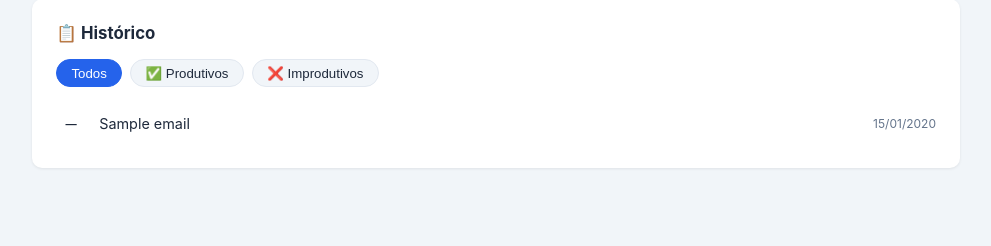
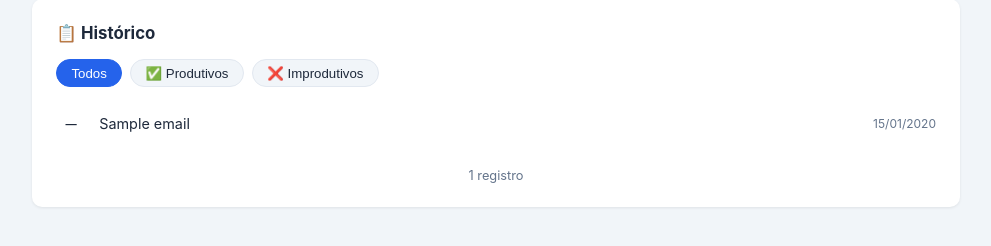
Before and after one commit to luanramos15/python-project, a Flask app: page / in a window 1280 px wide. Shown: the part 554-800 px from the top of the page, without its empty margins (144-1135 px from the left). Run offline with Flask 3, Linux system fonts and the light colour scheme; tables that the repository leaves empty hold one stand-in row (values such as "Sample post"); parts of the project's set-up code (start-up, migrations or seed data) failed here and were passed over.

Commit message:
Adding historic pagination

```diff
--- a/templates/index.html
+++ b/templates/index.html
@@ -293,6 +293,41 @@
     .filter-btn.active[data-filter="Produtivo"] { background: var(--green); color: #fff; border-color: var(--green); }
     .filter-btn.active[data-filter="Improdutivo"] { background: var(--red); color: #fff; border-color: var(--red); }
 
+    /* ---------- Pagination ---------- */
+    .pagination {
+      display: flex;
+      align-items: center;
+      justify-content: center;
+      gap: .4rem;
+      margin-top: 1rem;
+      flex-wrap: wrap;
+    }
+    .page-btn {
+      min-width: 34px;
+      height: 34px;
+      padding: 0 .6rem;
+      border: 1px solid var(--border);
+      border-radius: 6px;
+      background: var(--bg);
+      cursor: pointer;
+      font-size: .85rem;
+      font-weight: 500;
+      transition: .15s;
+      color: var(--text);
+      display: inline-flex;
+      align-items: center;
+      justify-content: center;
+    }
+    .page-btn:hover:not(:disabled) { border-color: var(--accent); color: var(--accent); }
+    .page-btn.active { background: var(--accent); color: #fff; border-color: var(--accent); }
+    .page-btn:disabled { opacity: .4; cursor: not-allowed; }
+    .page-info {
+      font-size: .8rem;
+      color: var(--muted);
+      text-align: center;
+      margin-top: .5rem;
+    }
+
     /* ---------- Error ---------- */
     .error-msg {
       background: #fef2f2;
@@ -470,6 +505,8 @@
       <button class="filter-btn" data-filter="Improdutivo">❌ Improdutivos</button>
     </div>
     <ul class="history-list" id="history"></ul>
+    <div class="pagination" id="pagination"></div>
+    <p class="page-info" id="page-info"></p>
   </div>
 </main>
 
@@ -609,12 +646,15 @@
 
   // --- History filter ---
   let activeFilter = '';
+  let currentPage = 1;
+  const PER_PAGE = 10;
 
   document.querySelectorAll('.filter-btn').forEach(btn => {
     btn.addEventListener('click', () => {
       document.querySelectorAll('.filter-btn').forEach(b => b.classList.remove('active'));
       btn.classList.add('active');
       activeFilter = btn.dataset.filter;
+      currentPage = 1;
       loadHistory();
     });
   });
@@ -622,7 +662,8 @@
   // --- History ---
   async function loadHistory() {
     try {
-      const url = '/api/emails?per_page=20' + (activeFilter ? '&categoria=' + encodeURIComponent(activeFilter) : '');
+      let url = `/api/emails?page=${currentPage}&per_page=${PER_PAGE}`;
+      if (activeFilter) url += '&categoria=' + encodeURIComponent(activeFilter);
       const res = await fetch(url);
       const data = await res.json();
       const list = document.getElementById('history');
@@ -632,6 +673,8 @@
           ? `Nenhum email <strong>${activeFilter.toLowerCase()}</strong> encontrado.`
           : 'Nenhum email processado ainda.';
         list.innerHTML = `<li class="empty-state">${msg}</li>`;
+        document.getElementById('pagination').innerHTML = '';
+        document.getElementById('page-info').textContent = '';
         return;
       }
 
@@ -646,10 +689,52 @@
           <span class="date">${date}</span>
         </li>`;
       }).join('');
+
+      renderPagination(data.current_page, data.pages, data.total);
     } catch (err) {
       document.getElementById('history').innerHTML =
         '<li class="empty-state">Não foi possível carregar o histórico.</li>';
+      document.getElementById('pagination').innerHTML = '';
+      document.getElementById('page-info').textContent = '';
     }
+  }
+
+  function renderPagination(page, totalPages, total) {
+    const container = document.getElementById('pagination');
+    const info = document.getElementById('page-info');
+
+    if (totalPages <= 1) {
+      container.innerHTML = '';
+      info.textContent = `${total} registro${total !== 1 ? 's' : ''}`;
+      return;
+    }
+
+    const buttons = [];
+
+    // Prev
+    buttons.push(`<button class="page-btn" onclick="goToPage(${page - 1})" ${page === 1 ? 'disabled' : ''}>&#8592;</button>`);
+
+    // Page numbers: always show first, last, current ±1, and ellipsis
+    const pages = new Set([1, totalPages, page, page - 1, page + 1].filter(p => p >= 1 && p <= totalPages));
+    const sorted = [...pages].sort((a, b) => a - b);
+
+    let prev = 0;
+    for (const p of sorted) {
+      if (prev && p - prev > 1) buttons.push(`<span style="color:var(--muted);font-size:.85rem;padding:0 .2rem">…</span>`);
+      buttons.push(`<button class="page-btn ${p === page ? 'active' : ''}" onclick="goToPage(${p})">${p}</button>`);
+      prev = p;
+    }
+
+    // Next
+    buttons.push(`<button class="page-btn" onclick="goToPage(${page + 1})" ${page === totalPages ? 'disabled' : ''}>&#8594;</button>`);
+
+    container.innerHTML = buttons.join('');
+    info.textContent = `Página ${page} de ${totalPages} · ${total} registro${total !== 1 ? 's' : ''}`;
+  }
+
+  function goToPage(page) {
+    currentPage = page;
+    loadHistory();
   }
 
   // --- Detail overlay ---
```
